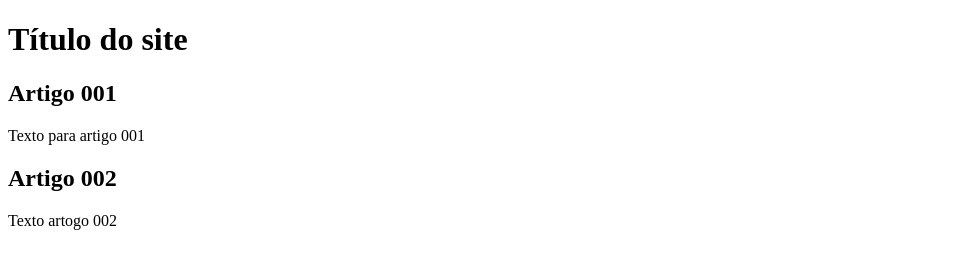
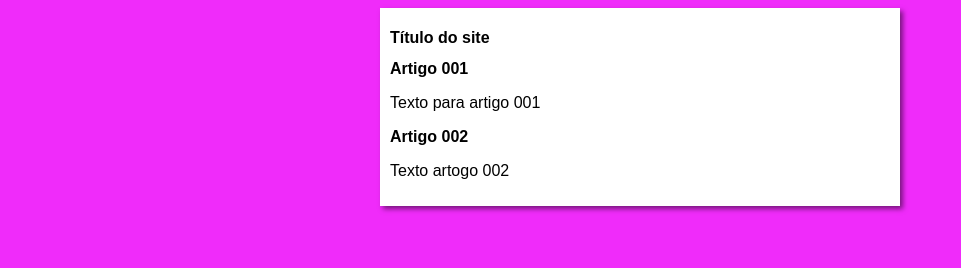
Before and after one commit to Matheus-Papa/projeto-site, a plain HTML site: page index.html in a window 1280 px wide. Shown: the whole page, without its empty margins (0-961 px from the left). Drawn offline with Linux system fonts and the light colour scheme.

Commit message:
iniciei o desing

```diff
--- /dev/null
+++ b/estilos/style.css
@@ -0,0 +1,17 @@
+* {
+    font-family: Arial, Helvetica, sans-serif;
+    font-size: 16px;
+}
+
+body {
+    background-color: rgb(240, 43, 250);
+
+}
+
+main {
+    background-color: white;
+    width: 500px;
+    margin: auto;
+    padding: 10px;
+    box-shadow: 3px 3px 5px rgba(0, 0, 0, 0.501);
+}
--- a/index.html
+++ b/index.html
@@ -4,6 +4,7 @@
     <meta charset="UTF-8">
     <meta name="viewport" content="width=device-width, initial-scale=1.0">
     <title>Título do lite</title>
+    <link rel="stylesheet" href="estilos/style.css">
 </head>
 <body>
     <main>
```
